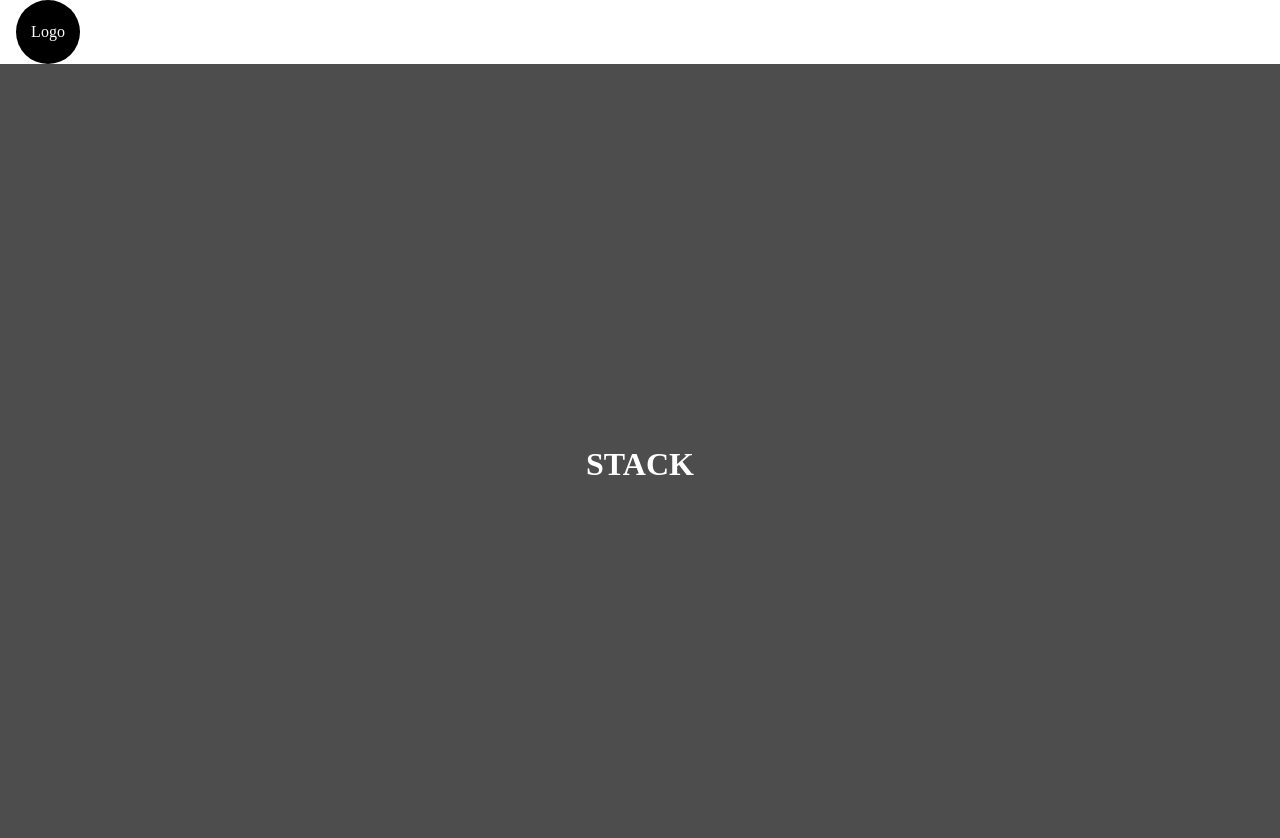
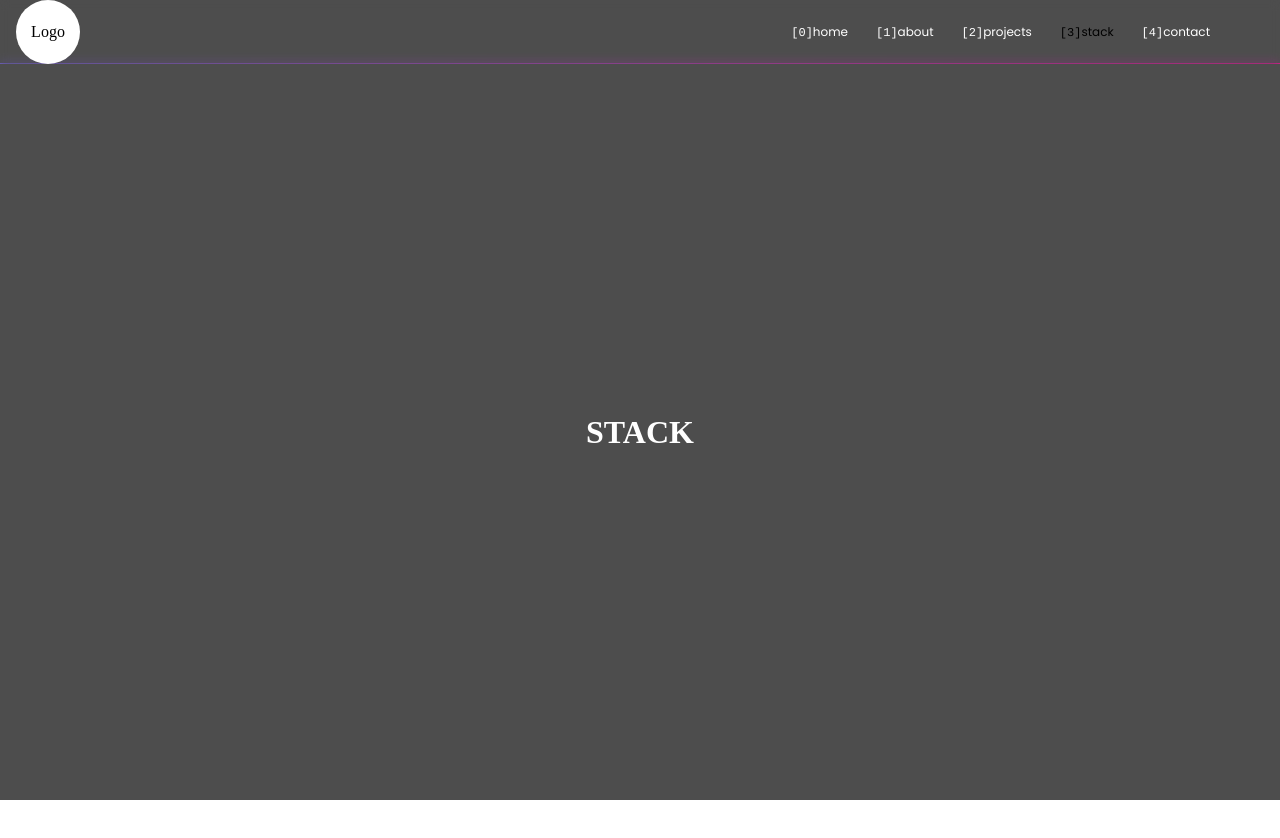
Before and after one commit to newnightcoder/nightcoder.io, a Next.js app: page /stack in a window 1280 px wide. Shown: the top 838 px of the page. After the commit the page ends 800 px from the top, so only its background shows below. Built offline with nearby package versions, Linux system fonts and the light colour scheme.

Commit message:
navbar restyling/blur filter

```diff
--- a/components/DiscSvg/DiscSvg.tsx
+++ b/components/DiscSvg/DiscSvg.tsx
@@ -137,7 +137,7 @@ const DiscSvg = () => {
     return () => {
       window.removeEventListener("resize", setSize);
     };
-  }, [window]);
+  }, [setSize]);
 
   // const handleHover = () => {
   //   orbitCss?.isActive() ? orbitCss.pause() : orbitCss?.resume();
--- a/components/Layout/Layout.tsx
+++ b/components/Layout/Layout.tsx
@@ -1,6 +1,6 @@
 import { Squeeze as Hamburger } from "hamburger-react";
 import { forwardRef, PropsWithChildren, useContext } from "react";
-import { Logo, MobileMenu } from "../";
+import { Logo, MobileMenu, Navbar } from "../";
 import { TransitionContext } from "../../context/TransitionContext";
 import { HamburgerBtn } from "../Navbar/NavbarStyled";
 import { LayoutContainer, Main } from "./LayoutStyled";
@@ -12,7 +12,7 @@ const Layout = forwardRef<HTMLDivElement, Props>(({ children }, ref) => {
 
   return (
     <LayoutContainer ref={ref}>
-      {/* <Navbar /> */}
+      <Navbar />
       <Logo />
       <HamburgerBtn>
         <Hamburger
--- a/components/Layout/LayoutStyled.ts
+++ b/components/Layout/LayoutStyled.ts
@@ -4,17 +4,18 @@ const LayoutContainer = styled.div`
   height: max-content;
   width: 100%;
   position: relative;
-  display: grid;
-  grid-template-columns: 100%;
-  grid-template-rows: var(--navbar-height) minmax(
-      calc(100vh - var(--navbar-height)),
-      max-content
-    );
+  display: flex;
+  flex-direction: column;
+  // grid-template-columns: 100%;
+  // grid-template-rows: var(--navbar-height) minmax(
+  //     calc(100vh - var(--navbar-height)),
+  //     max-content
+  //   );
   // border: 4px solid red;
 `;
 
 const Main = styled.div`
-  grid-row: 2;
+  // grid-row: 2;
   height: max-content;
   width: 100%;
   // border: 4px solid green;
--- a/components/Logo/LogoStyled.ts
+++ b/components/Logo/LogoStyled.ts
@@ -7,8 +7,9 @@ const Container = styled.div`
   z-index: 3000;
   left: 1rem;
   border-radius: 50%;
-  background: black;
-  mix-blend-mode: multiply;
+  background: white;
+  // background: black;
+  // mix-blend-mode: multiply;
   // transform-style: preserve-3d;
   // &::after {
   //   content: "";
@@ -39,7 +40,7 @@ const LogoLink = styled.a`
   align-items: center;
   justify-content: center;
   border-radius: 50%;
-  color: var(--text-dark);
+  color: var(--text-light);
 `;
 
 // const BackgroundShapes = styled.span`
--- a/components/MobileMenu/MobileMenu.tsx
+++ b/components/MobileMenu/MobileMenu.tsx
@@ -17,7 +17,7 @@ const MobileMenu = () => {
 
   useEffect(() => {
     window.addEventListener("resize", setSize);
-  }, [window]);
+  }, [setSize]);
 
   return (
     <Container height={height} width={width} isMenuOpen={isMenuOpen}>
--- a/components/Navbar/Navbar.tsx
+++ b/components/Navbar/Navbar.tsx
@@ -1,5 +1,5 @@
 import { useRouter } from "next/router";
-import { useCallback, useEffect, useState } from "react";
+import { useCallback, useEffect, useMemo, useState } from "react";
 import { NavLinksAnimation } from "../../animations";
 import { useHandleRoute } from "../../hooks";
 import {
@@ -15,7 +15,10 @@ const Navbar = () => {
   const handleRoute = useHandleRoute();
   const router = useRouter();
   const [active, setActive] = useState("");
-  const navLinks = ["home", "about", "projects", "stack", "contact"];
+  const navLinks = useMemo(
+    () => ["home", "about", "projects", "stack", "contact"],
+    []
+  );
 
   const activateLink = useCallback(() => {
     navLinks.forEach((link) => {
@@ -25,15 +28,14 @@ const Navbar = () => {
         setActive(link);
       }
     });
-  }, [router.pathname]);
+  }, [navLinks, router.pathname]);
 
   useEffect(() => {
     activateLink();
-  }, [router.pathname]);
+  }, [activateLink]);
 
   return (
     <Wrapper>
-      <BackgroundShapes />
       <NavbarContainer>
         <NavLinksAnimation>
           <NavLinksContainer id="ul">
@@ -65,6 +67,7 @@ const Navbar = () => {
           </NavLinksContainer>
         </NavLinksAnimation>
       </NavbarContainer>
+      <BackgroundShapes />
     </Wrapper>
   );
 };
--- a/components/Navbar/NavbarStyled.ts
+++ b/components/Navbar/NavbarStyled.ts
@@ -9,7 +9,7 @@ const Wrapper = styled.nav`
   display: flex;
   align-items: center;
   justify-content: center;
-  background: var(--navbar-bg);
+  // background: var(--navbar-bg);
 `;
 
 const NavbarContainer = styled.div`
@@ -23,14 +23,18 @@ const NavbarContainer = styled.div`
   align-items: center;
   justify-content: space-between;
   color: var(--text-dark);
-  background: rgba(255, 255, 255, 0.25);
+  // background: rgba(255, 255, 255, 0.25);
+  background: transparent;
   z-index: 1000;
   backdrop-filter: saturate(180%) blur(5px);
 `;
 
 const BackgroundShapes = styled.span`
-  height: 15%;
+  height: 1px;
   width: 100%;
+  position: absolute;
+  bottom: 0;
+  left: 0;
   background: linear-gradient(to left, #ffb906, #fb098c, #06a5ff);
   background-size: 400%;
   background-position: left;
--- a/hooks/useTransitionBackground.ts
+++ b/hooks/useTransitionBackground.ts
@@ -1,4 +1,4 @@
-import { useContext } from "react";
+import { useCallback, useContext } from "react";
 import { TransitionContext } from "../context/TransitionContext";
 
 const useTransitionBackground = () => {
@@ -12,7 +12,7 @@ const useTransitionBackground = () => {
     contact: "#666666",
   };
 
-  const handleBackground = (id: string) => {
+  const handleBackground = useCallback((id: string) => {
     switch (id) {
       case "home":
         return setBackgroundColor(colors.home);
@@ -27,7 +27,7 @@ const useTransitionBackground = () => {
       default:
         return;
     }
-  };
+  }, []);
 
   return handleBackground;
 };
--- a/hooks/useWindowSize.ts
+++ b/hooks/useWindowSize.ts
@@ -9,7 +9,7 @@ const useWindowSize = () => {
       setHeight(window.innerHeight);
       setWidth(window.innerWidth);
     }
-  }, [window, setHeight, setWidth]);
+  }, [setHeight, setWidth]);
 
   useEffect(() => {
     setSize();
--- a/styles/_globals.ts
+++ b/styles/_globals.ts
@@ -10,6 +10,7 @@ interface Props {
 
 export const PageContainer = styled.div<Props>`
   min-height: 100vh;
+  padding-top: var(--navbar-height);
   width: 100%;
   position: relative;
   color: var(--text-dark);
@@ -105,7 +106,6 @@ body {
   margin: 0;
 }
 
-
 .noscroll {
   overflow: hidden;
 }
```
Also changed, not shown: pages/index.tsx (+8 -8 lines).
